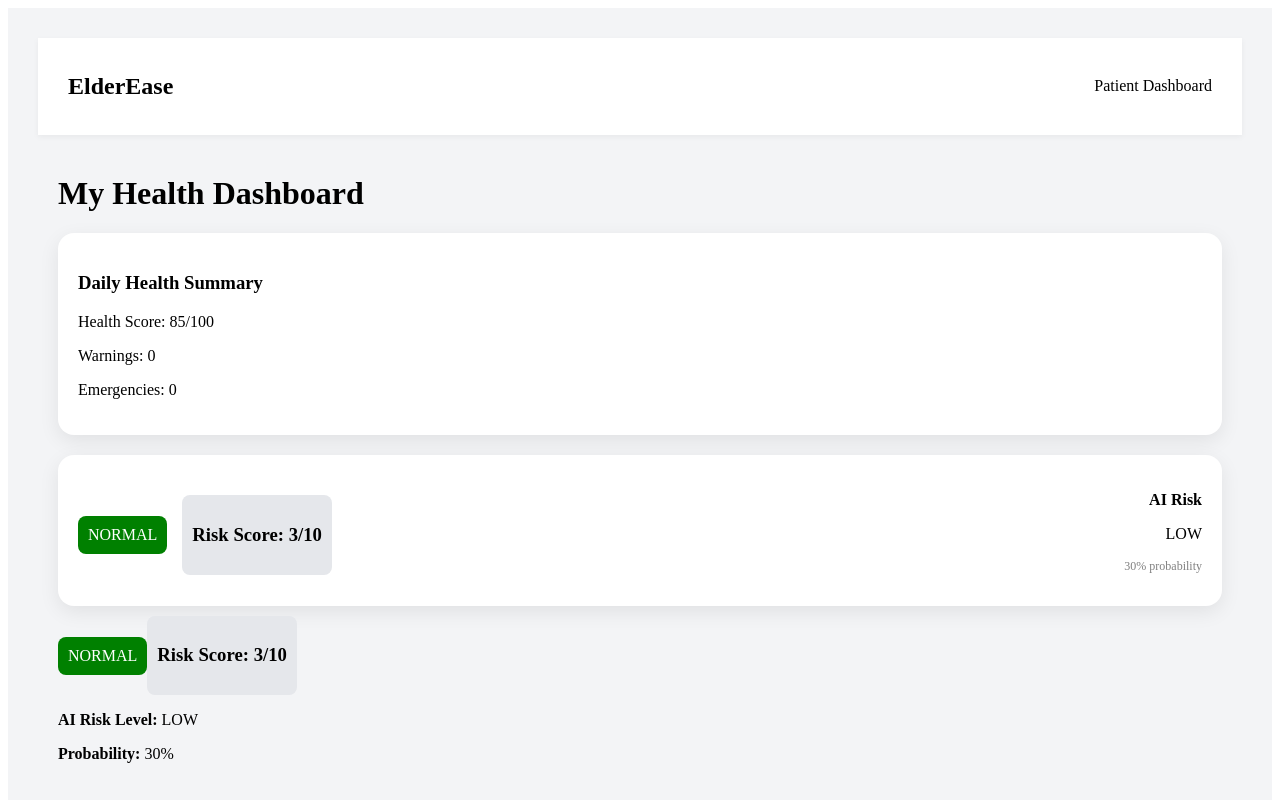
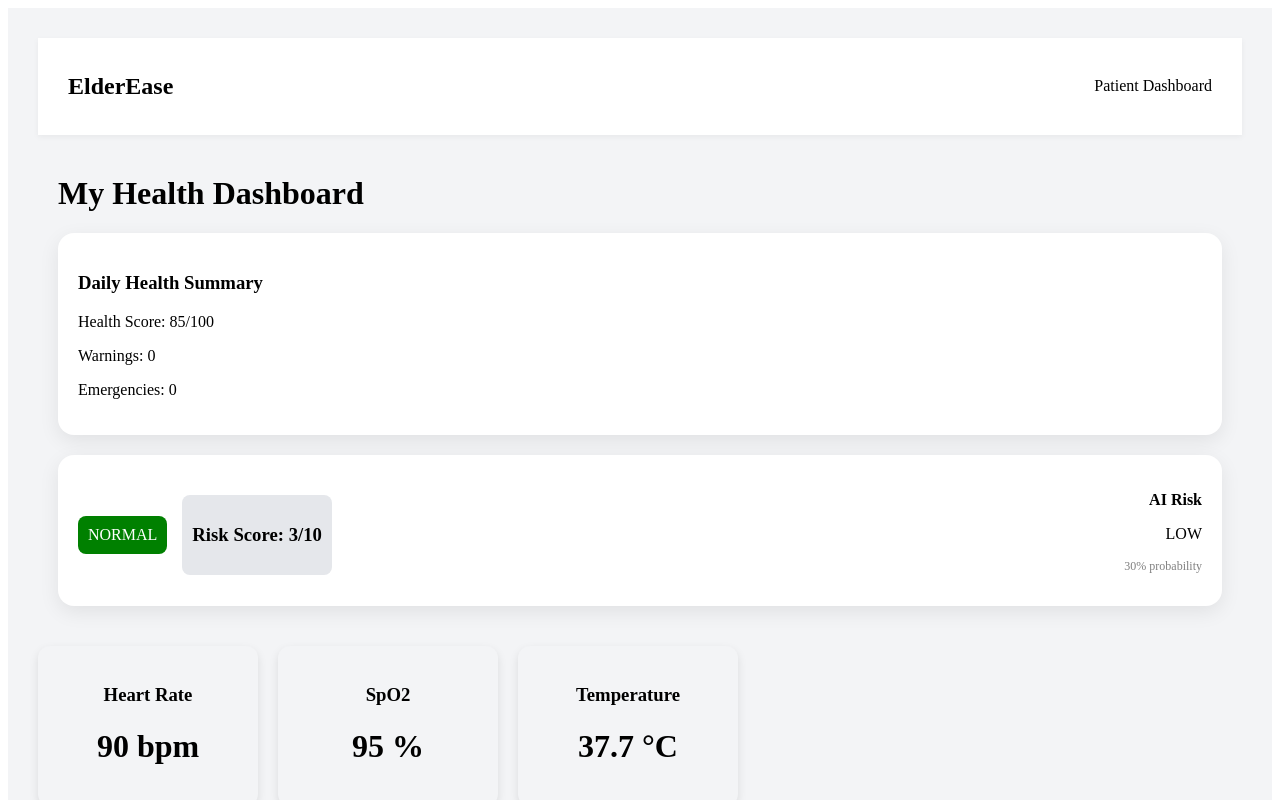
Before and after one commit to Aadya2901/ElderEase, a React app in the folder frontend/: page / in a window 1280 px wide. Shown: the top 800 px of the page. Built offline with nearby package versions, Linux system fonts and the light colour scheme; the HTML template or start-up script is replaced by a standard one.

Commit message:
fix: remove extra div and clean unused import

```diff
--- a/frontend/src/pages/PatientDashboard.jsx
+++ b/frontend/src/pages/PatientDashboard.jsx
@@ -3,7 +3,6 @@ import VitalCard from "../components/VitalCard";
 import StatusBadge from "../components/StatusBadge";
 import RiskScore from "../components/RiskScore";
 import AlertBanner from "../components/AlertBanner";
-import InsightsPanel from "../components/InsightsPanel";
 import HeartRateChart from "../components/HeartRateChart";
 
 import { predictRisk, generateInsights, getRiskLevel } from "../utils/aiModel";
@@ -113,13 +112,6 @@ export default function PatientDashboard() {
           </div>
         </div>
 
-          <StatusBadge status={status} />
-          <RiskScore score={riskScore} />
-
-          <div>
-            <p><b>AI Risk Level:</b> {riskLevel}</p>
-            <p><b>Probability:</b> {riskScore * 10}%</p>
-          </div>
         </div>
 
         {/* ❤️ VITALS */}
@@ -168,7 +160,6 @@ export default function PatientDashboard() {
               {msg}
             </div>
           ))}
-
       </div>
     </div>
   );
```
Lines whose indentation alone changed are shown as unchanged.
